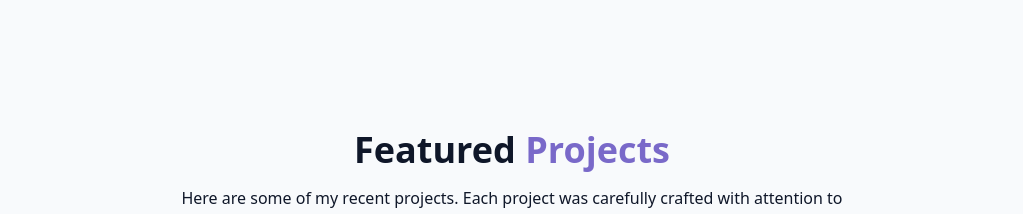
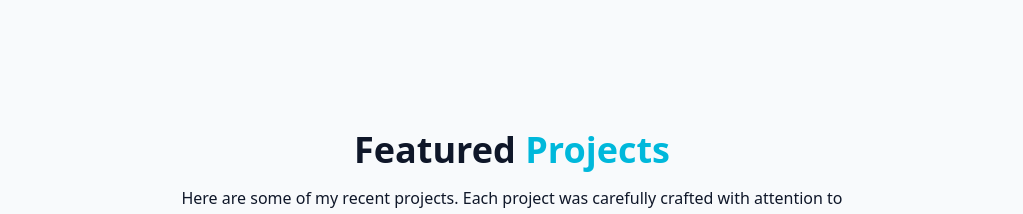
Before and after one commit to Debasis-Mohanty-Git/debasis_mohanty_portfolio, a React (Vite) app: page / in a window 1280 px wide. Shown: the part 2380-2594 px from the top of the page, without its empty margins (128-1151 px from the left). Built offline with nearby package versions, Linux system fonts and the light colour scheme; no server answers; the database is empty.

Commit message:
Debasis's Portfolio

```diff
--- a/src/Components/Project.jsx
+++ b/src/Components/Project.jsx
@@ -38,7 +38,7 @@ const Project = () => {
             <div className="container mx-auto max-w-5xl">
                 <h2 className="text-3xl md:text-4xl font-bold mb-4 text-center">
                     {" "}
-                    Featured <span className="text-primary"> Projects </span>
+                    Featured <span className="text-cyan-500"> Projects </span>
                 </h2>
 
                 <p className="text-center text-muted-foreground mb-12 max-w-2xl mx-auto">
```
